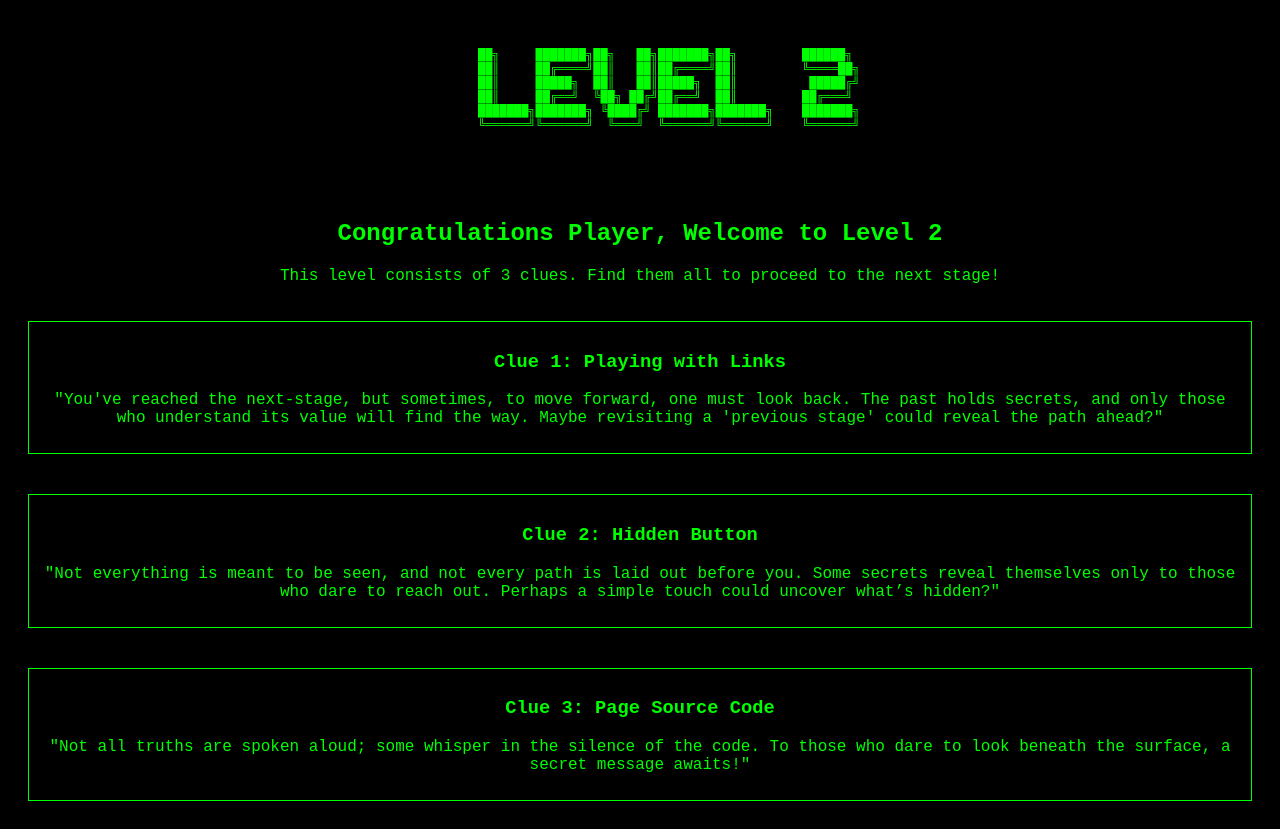
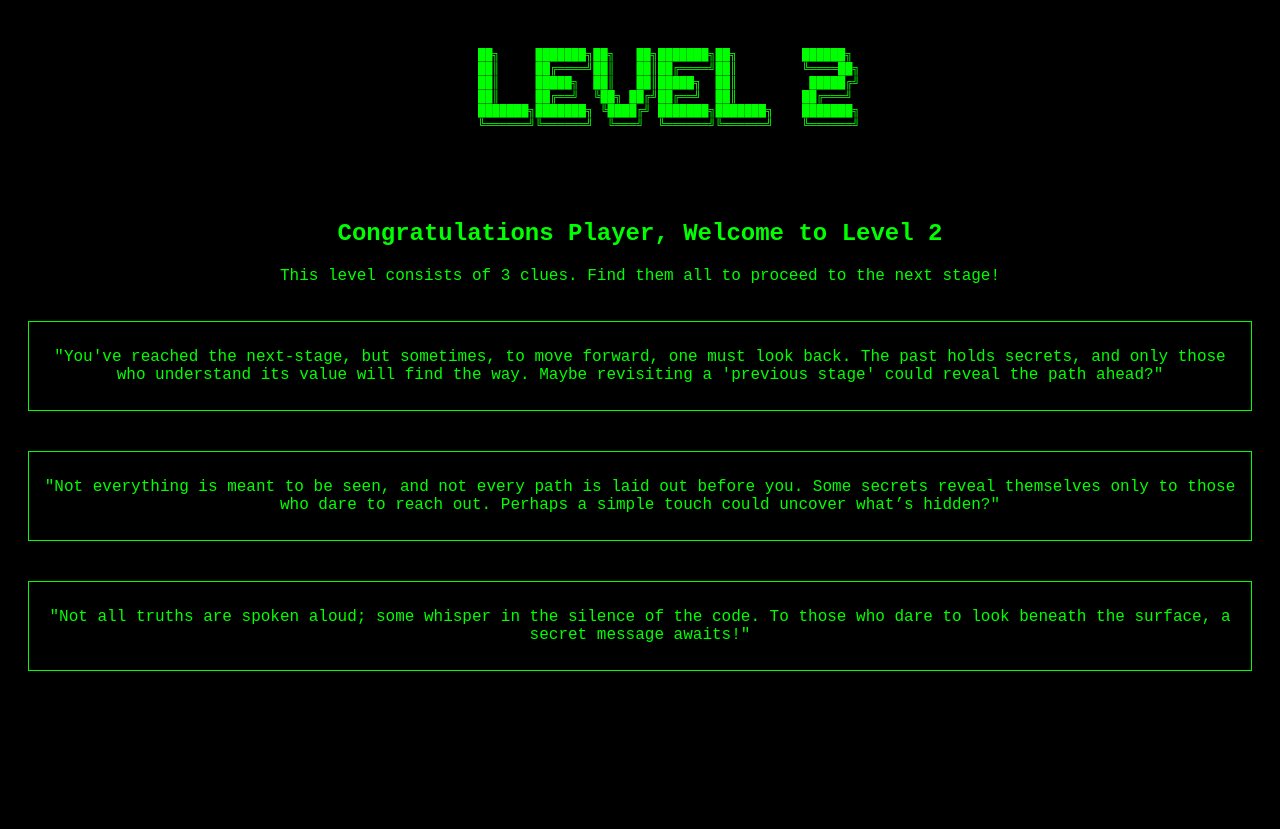
Before and after one commit to yuvraj346/nextstage, a plain HTML site: page index.html in a window 1280 px wide. After the commit the page ends 800 px from the top, so only its background shows below. Drawn offline with Linux system fonts and the light colour scheme.

Commit message:
index.html

```diff
--- a/index.html
+++ b/index.html
@@ -55,18 +55,18 @@
     <p>This level consists of 3 clues. Find them all to proceed to the next stage!</p>
 
     <div class="clue">
-        <h3>Clue 1: Playing with Links</h3>
+
         <p>"You've reached the next-stage, but sometimes, to move forward, one must look back. The past holds secrets, and only those who understand its value will find the way. Maybe revisiting a 'previous stage' could reveal the path ahead?"</p>
     </div>
 
     <div class="clue" onclick="revealImage()">
-        <h3>Clue 2: Hidden Button</h3>
+
         <p>"Not everything is meant to be seen, and not every path is laid out before you. Some secrets reveal themselves only to those who dare to reach out. Perhaps a simple touch could uncover what’s hidden?"</p>
         <img id="hiddenImage" src="they.jpg" class="hidden" alt="Secret Clue Image">
     </div>
 
     <div class="clue">
-        <h3>Clue 3: Page Source Code</h3>
+
         <p>"Not all truths are spoken aloud; some whisper in the silence of the code. To those who dare to look beneath the surface, a secret message awaits!"</p>
     </div>
 </body>
```
